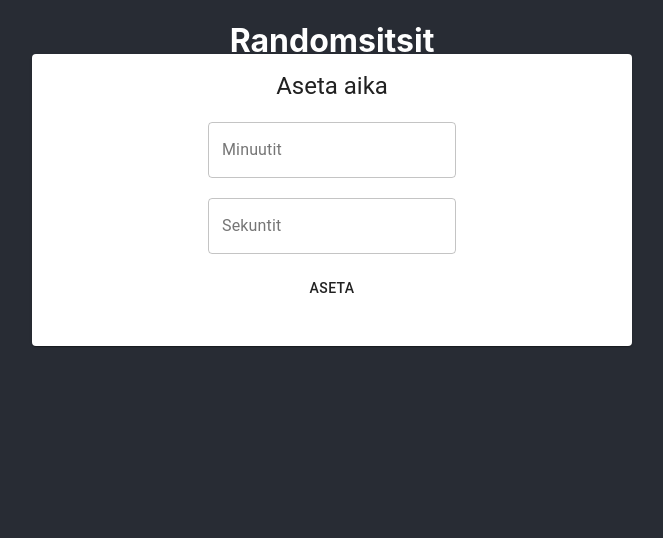
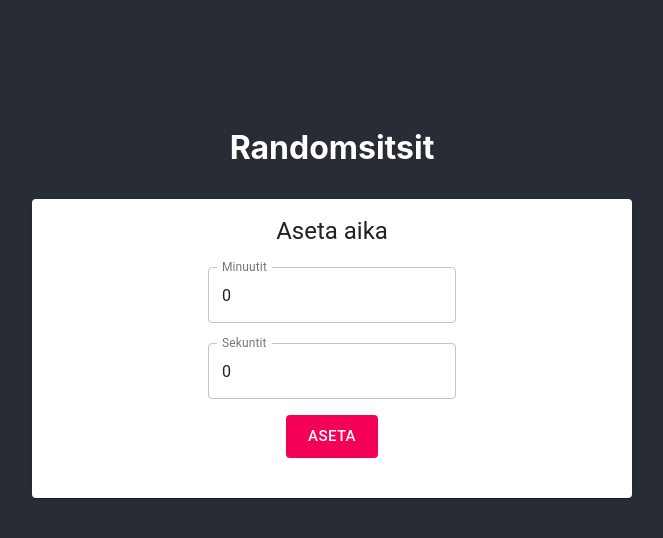
Before and after one commit to janimaenpaa/countdownTimerGenerator, a React (Create React App) app: page / in a window 1280 px wide. Shown: the top 538 px of the page, without its empty margins (308-971 px from the left). Built offline with nearby package versions, Linux system fonts and the light colour scheme; the HTML template or start-up script is replaced by a standard one.

Commit message:
Add random number generator and minor fixes

```diff
--- a/src/App.css
+++ b/src/App.css
@@ -8,11 +8,15 @@ body {
 }
 
 h1 {
-  margin: 0;
+ /*  margin: 0;
   position: absolute;
-  top: 5%;
+  top: 12%;
   left: 50%;
-  transform: translate(-50%, -50%);
+  transform: translate(-50%, -50%); */
+  display: flex;
+  align-items: center;
+  justify-content: center;
+  margin-top: 10%;
 }
 
 .App-header {
--- a/src/App.js
+++ b/src/App.js
@@ -3,6 +3,7 @@ import "./App.css";
 
 import SetTimer from "./components/SetTimer";
 import Timer from "./components/Timer";
+import Generator from "./components/Generator";
 
 import { makeStyles } from "@material-ui/core/styles";
 import Card from "@material-ui/core/Card";
@@ -11,7 +12,8 @@ import Grid from "@material-ui/core/Grid";
 const useStyles = makeStyles({
   root: {
     minWidth: 600,
-    minHeight: 200
+    minHeight: 200,
+    background: "ffffff"
   },
   title: {
     fontSize: 14
@@ -43,17 +45,22 @@ function useInterval(callback, delay) {
 }
 
 const App = () => {
-  const [minutes, setMinutes] = useState();
-  const [seconds, setSeconds] = useState();
+  const [minutes, setMinutes] = useState(0);
+  const [seconds, setSeconds] = useState(0);
   const [timeIsSet, setTimeIsSet] = useState(false);
   const [isRunning, setIsRunning] = useState(false);
+  const [timeIsUp, setTimeIsUp] = useState(false);
 
   useInterval(
     () => {
       // Your custom logic here
-      if (seconds === 0) {
-        setMinutes(minutes - 1)
-        setSeconds(59)
+      if (minutes <= 0 && seconds <= 1) {
+        setIsRunning(false);
+        setTimeIsUp(true);
+      }
+      if (seconds <= 0) {
+        setMinutes(minutes - 1);
+        setSeconds(59);
       } else {
         setSeconds(seconds - 1);
       }
@@ -71,7 +78,7 @@ const App = () => {
         direction="column"
         alignItems="center"
         justify="center"
-        style={{ minHeight: "50vh" }}
+        style={{ minHeight: "40vh" }}
       >
         <Grid item xs={12}>
           <Card className={classes.root}>
@@ -86,9 +93,8 @@ const App = () => {
                 setIsRunning={setIsRunning}
               />
             )}
-            {timeIsSet && (
-              <Timer minutes={minutes} seconds={seconds} />
-            )}
+            {timeIsSet && <Timer minutes={minutes} seconds={seconds} />}
+            {timeIsUp && <Generator />}
           </Card>
         </Grid>
       </Grid>
--- /dev/null
+++ b/src/components/Generator.js
@@ -0,0 +1,51 @@
+import React, { useEffect, useState } from "react";
+
+import { makeStyles } from "@material-ui/core/styles";
+import CircularProgress from "@material-ui/core/CircularProgress";
+import { CardContent, Typography } from "@material-ui/core";
+
+const useStyles = makeStyles(theme => ({
+  root: {
+    display: "center",
+
+    "& > * + *": {
+      marginLeft: theme.spacing(2)
+    }
+  }
+}));
+
+const randomNumber = () => {
+  let number = Math.floor(Math.random() * 6) + 1;
+  return number;
+};
+
+const Generator = () => {
+  const [isLoading, setIsLoading] = useState(true);
+  const classes = useStyles();
+
+  useEffect(() => {
+    const timer = setTimeout(() => {
+      setIsLoading(false);
+    }, 5000);
+    return () => clearTimeout(timer);
+  });
+
+  return (
+    <CardContent>
+      {isLoading ? (
+        <div className={classes.root}>
+          <Typography variant="h3">Arvotaan pöytäryhmää</Typography>
+          <br />
+          <CircularProgress color="secondary" size="120px" />
+        </div>
+      ) : (
+        <React.Fragment>
+          <Typography variant="h3">Pöytäryhmä on numero</Typography>
+          <Typography variant="h3">{randomNumber()}</Typography>
+        </React.Fragment>
+      )}
+    </CardContent>
+  );
+};
+
+export default Generator;
--- a/src/components/SetTimer.js
+++ b/src/components/SetTimer.js
@@ -36,6 +36,7 @@ const SetTimer = props => {
           variant="outlined"
           label="Minuutit"
           name="minutes"
+          type="number"
           value={props.minutes}
           onChange={e => props.setMinutes(e.target.value)}
         />
@@ -44,11 +45,12 @@ const SetTimer = props => {
           variant="outlined"
           label="Sekuntit"
           name="seconds"
+          type="number"
           value={props.seconds}
           onChange={e => props.setSeconds(e.target.value)}
         />
         <p>
-          <Button type="submit">ASETA</Button>
+          <Button type="submit" variant="contained" color="secondary" size="large" disableElevation>ASETA</Button>
         </p>
       </form>
     </CardContent>
--- a/src/components/Timer.js
+++ b/src/components/Timer.js
@@ -3,24 +3,23 @@ import React from "react";
 import { CardContent } from "@material-ui/core";
 import Typography from "@material-ui/core/Typography";
 
+const Timer = props => {
+  let minute = props.minutes;
+  let second = props.seconds;
 
+  if (props.minutes < 10) {
+    minute = "0" + props.minutes;
+  }
+  if (props.seconds < 10) {
+    second = "0" + props.seconds;
+  }
 
-
-const Timer = (props) => {
-
-    let time = props.minutes + ":" + props.seconds;
-
-    if (props.seconds < 10) {
-        time = props.minutes + ":0" + props.seconds;
-    }
-   return (
+  let time = minute + ":" + second;
+  return (
     <CardContent>
-      <Typography variant="h2">
-          {time}
-      </Typography>
+      <Typography variant="h2">{time}</Typography>
     </CardContent>
   );
 };
 
-
 export default Timer;
```
